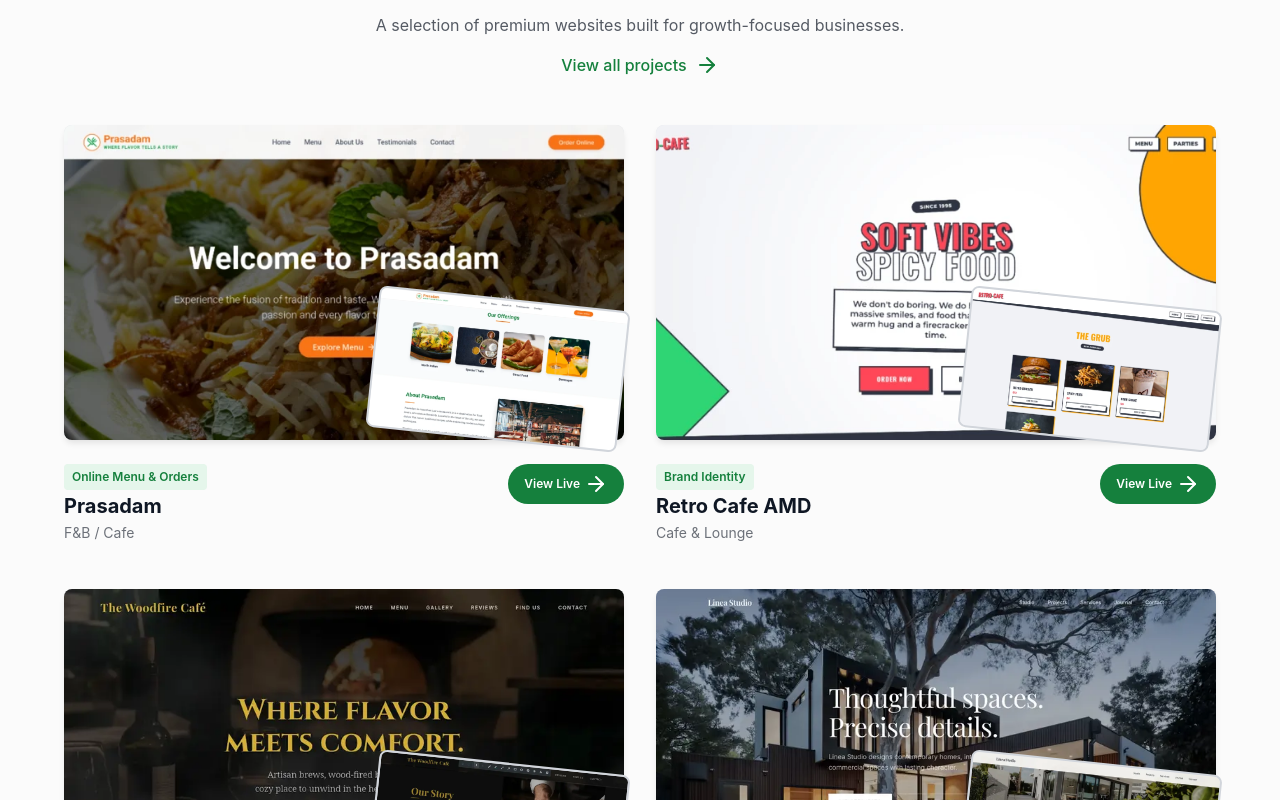
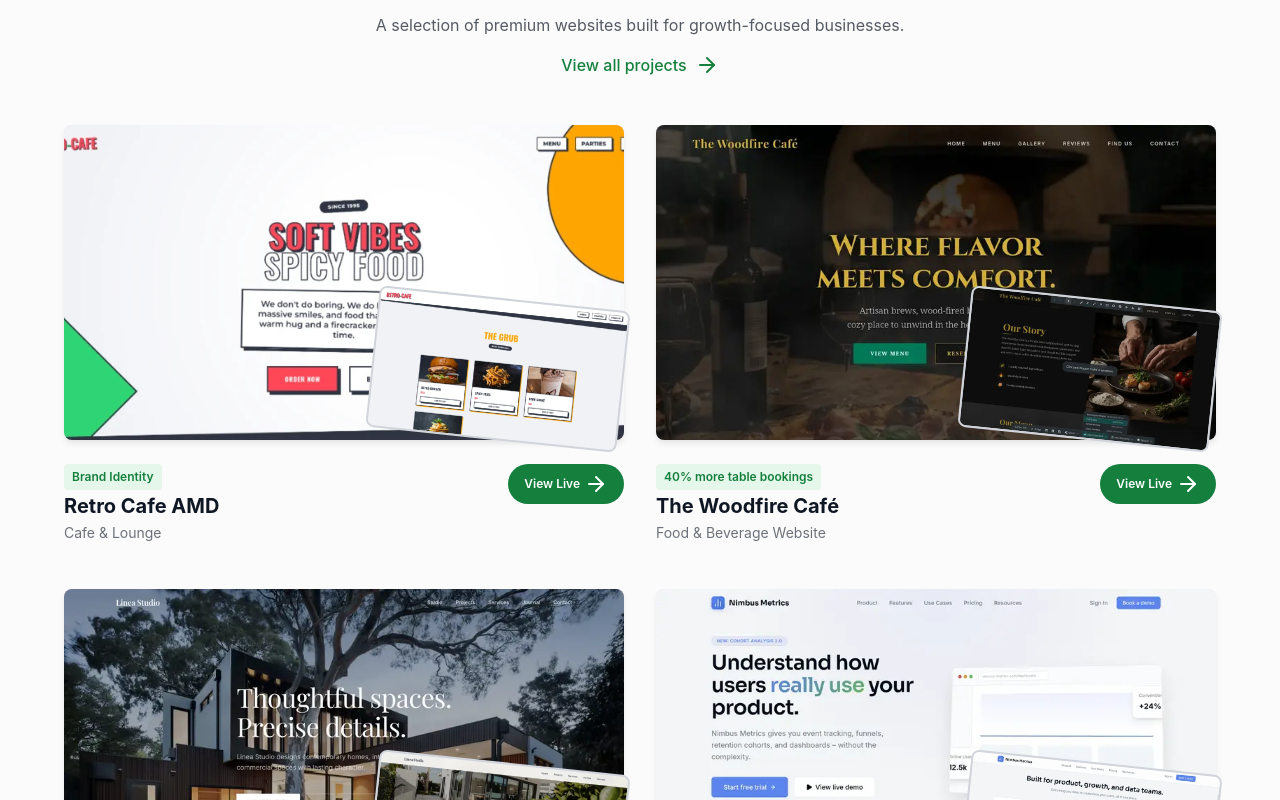
Before and after one commit to chandraprakash-ai/freelance-portfolio, a React (Vite) app: page / in a window 1280 px wide. Shown: the part 1080-1880 px from the top of the page. Built offline with nearby package versions, Linux system fonts and the light colour scheme.

Commit message:
Comment out Prasadam project in Portfolio.tsx
Commented out the Prasadam project details in the Portfolio component.

```diff
--- a/src/components/Portfolio.tsx
+++ b/src/components/Portfolio.tsx
@@ -7,18 +7,18 @@
 import { slideInLeft, slideInRight, popIn, staggerContainer } from "../utils/animations";
 
 const projects = [
-    {
-        id: 1,
-        title: "Prasadam",
-        category: "F&B / Cafe",
-        result: "Online Menu & Orders",
-        image: "/prasadam-hero.webp",
-        altImage: "/prasadam-menu.webp",
-        url: "https://prasadam-cafe.vercel.app",
-        description: "A modern menu-first website for Prasadam, enabling customers to easily browse offerings and place orders seamlessy.",
-        testimonial: "The functionality is perfect for our daily operations.",
-        client: "Prasadam Management"
-    },
+    //{
+       // id: 1,
+        //title: "Prasadam",
+       // category: "F&B / Cafe",
+        //result: "Online Menu & Orders",
+       // image: "/prasadam-hero.webp",
+      //altImage: "/prasadam-menu.webp",
+      //  url: "https://prasadam-cafe.vercel.app",
+       // description: "A modern menu-first website for Prasadam, enabling customers to easily browse offerings and place orders seamlessy.",
+       // testimonial: "The functionality is perfect for our daily operations.",
+       // client: "Prasadam Management"
+  //  },
     {
         id: 2,
         title: "Retro Cafe AMD",
```
